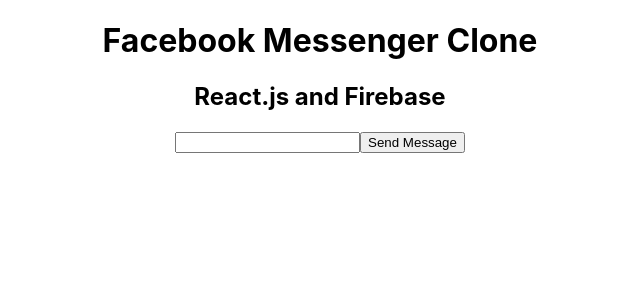
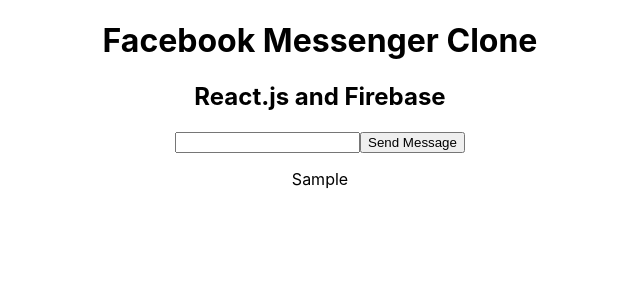
Before and after one commit to michaeldilulo/Facebook-Messenger, a React (Create React App) app: page / in a window 1280 px wide. Both pictures are taken after typing "Sample" into the empty fields and a click on the button "Send Message". Shown: the top 300 px of the page, without its empty margins (320-960 px from the left). Built offline with nearby package versions, Linux system fonts and the light colour scheme.

Commit message:
Messages show on the screen with map

```diff
--- a/src/App.js
+++ b/src/App.js
@@ -6,19 +6,32 @@
   const [messages, setMessages] = useState([])
 
   const sendMessage = (event) => {
+    event.preventDefault();
 
     setMessages([...messages, input])
+    console.log(messages)
     setInput('')
 
   }
+  // Map loops through and displays the messages on the page
 
   return (
     <div className="App">
       <h1>Facebook Messenger Clone</h1>
       <h2>React.js and Firebase</h2>
 
-      <input value={input} onChange={event => setInput(event.target.value)} />
-      <button onClick={sendMessage}>Send Message</button>
+      <form>
+        <input value={input} onChange={event => setInput(event.target.value)} />
+        <button onClick={sendMessage} type="submit">Send Message</button>
+      </form>
+
+      {
+        messages.map(message => (
+          <p>{message}</p>
+        )
+        )
+      }
+
     </div>
   );
 }
```
